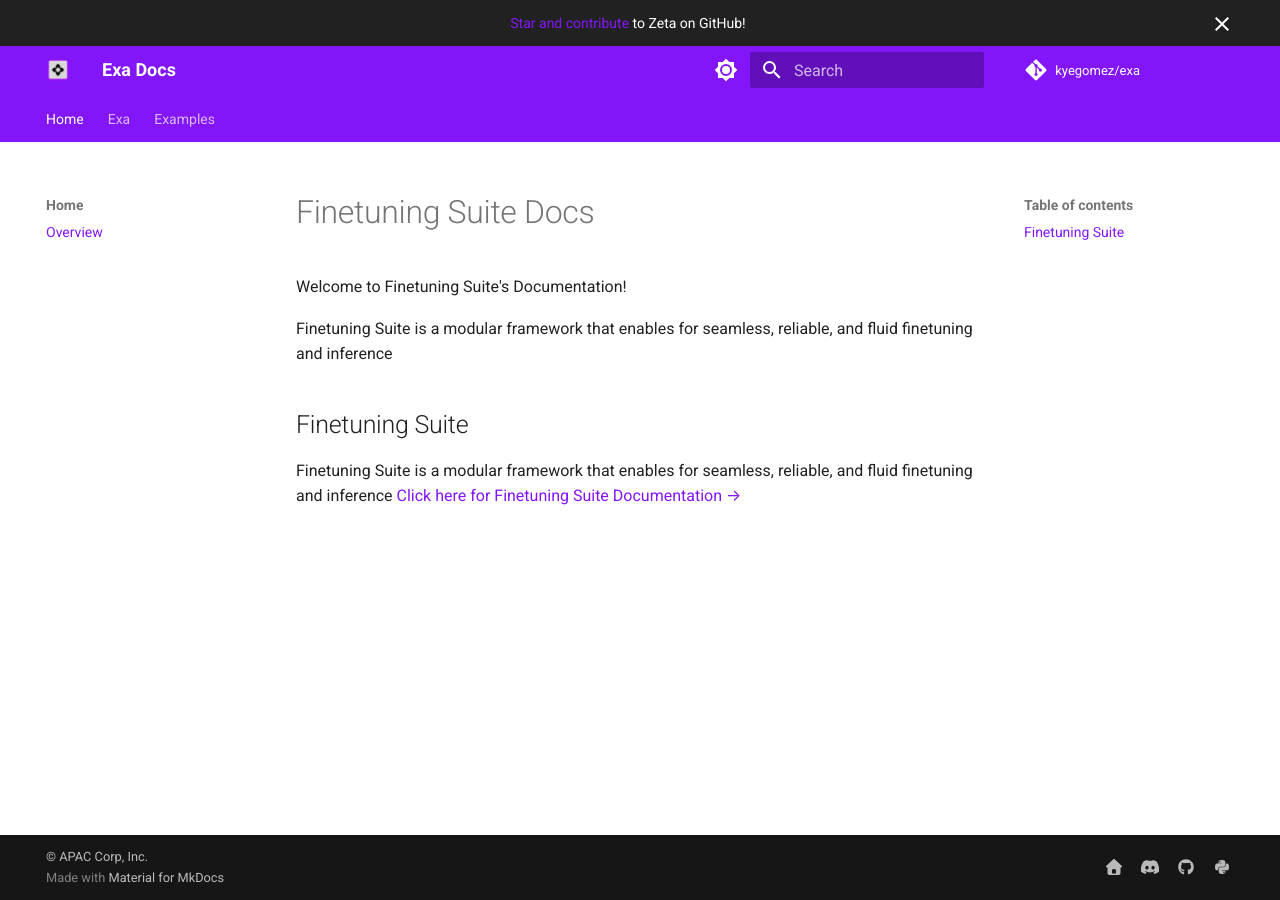
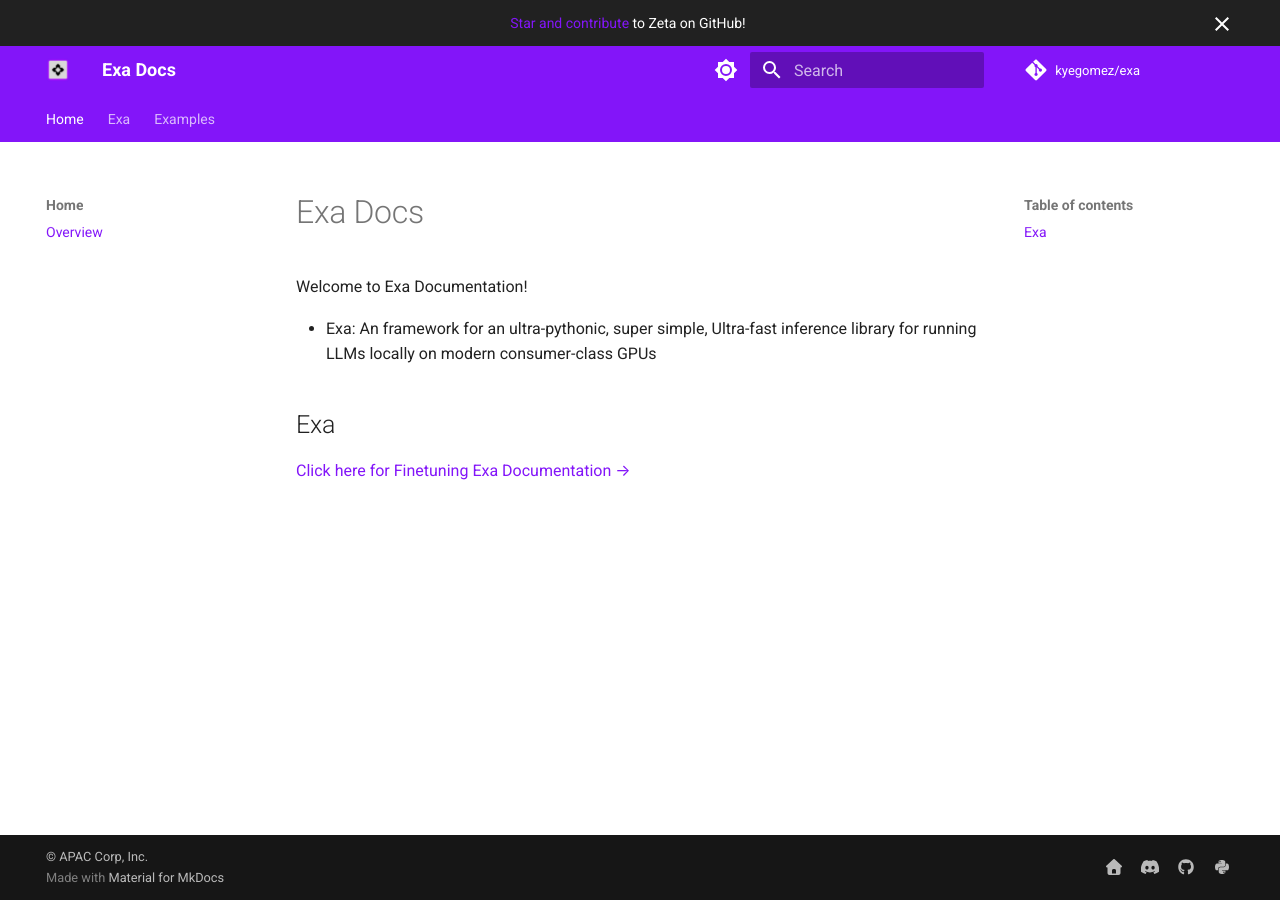
Before and after one commit to kyegomez/Exa, an MkDocs documentation site: the page built from docs/index.md, in a window 1280 px wide. Built offline with MkDocs 1.6.1 and Material for MkDocs 9.7.7, drawn with Linux system fonts in a browser that asks for light colours; comment, search, counter and statistics services are not loaded.

Commit message:
docs overview

```diff
--- a/docs/index.md
+++ b/docs/index.md
@@ -1,12 +1,12 @@
-# Finetuning Suite Docs
+# Exa Docs
 
-Welcome to Finetuning Suite's Documentation!
+Welcome to Exa Documentation!
 
-Finetuning Suite  is a modular framework that enables for seamless, reliable, and fluid finetuning and inference
+- Exa: An framework for an ultra-pythonic, super simple, Ultra-fast inference library for running LLMs locally on modern consumer-class GPUs
 
-## Finetuning Suite
+## Exa
 
 <!-- ![Zeta Banner](docs/assets/img/zetascale.png) -->
 
-Finetuning Suite  is a modular framework that enables for seamless, reliable, and fluid finetuning and inference
-[Click here for Finetuning Suite Documentation →](ft/)
+
+[Click here for Finetuning Exa Documentation →](exa/)
```
Also changed, not shown: README.md (+0 -1 lines).
